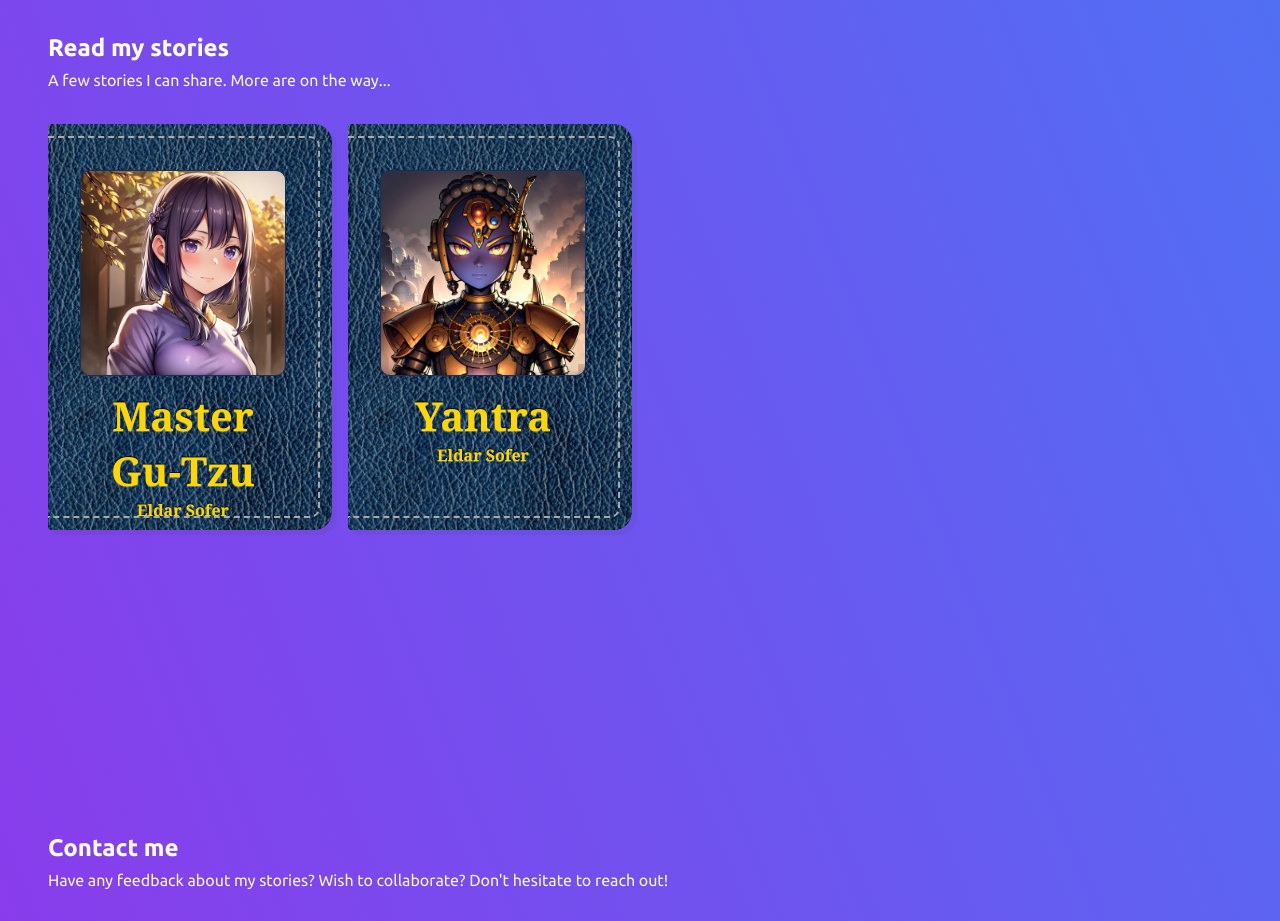
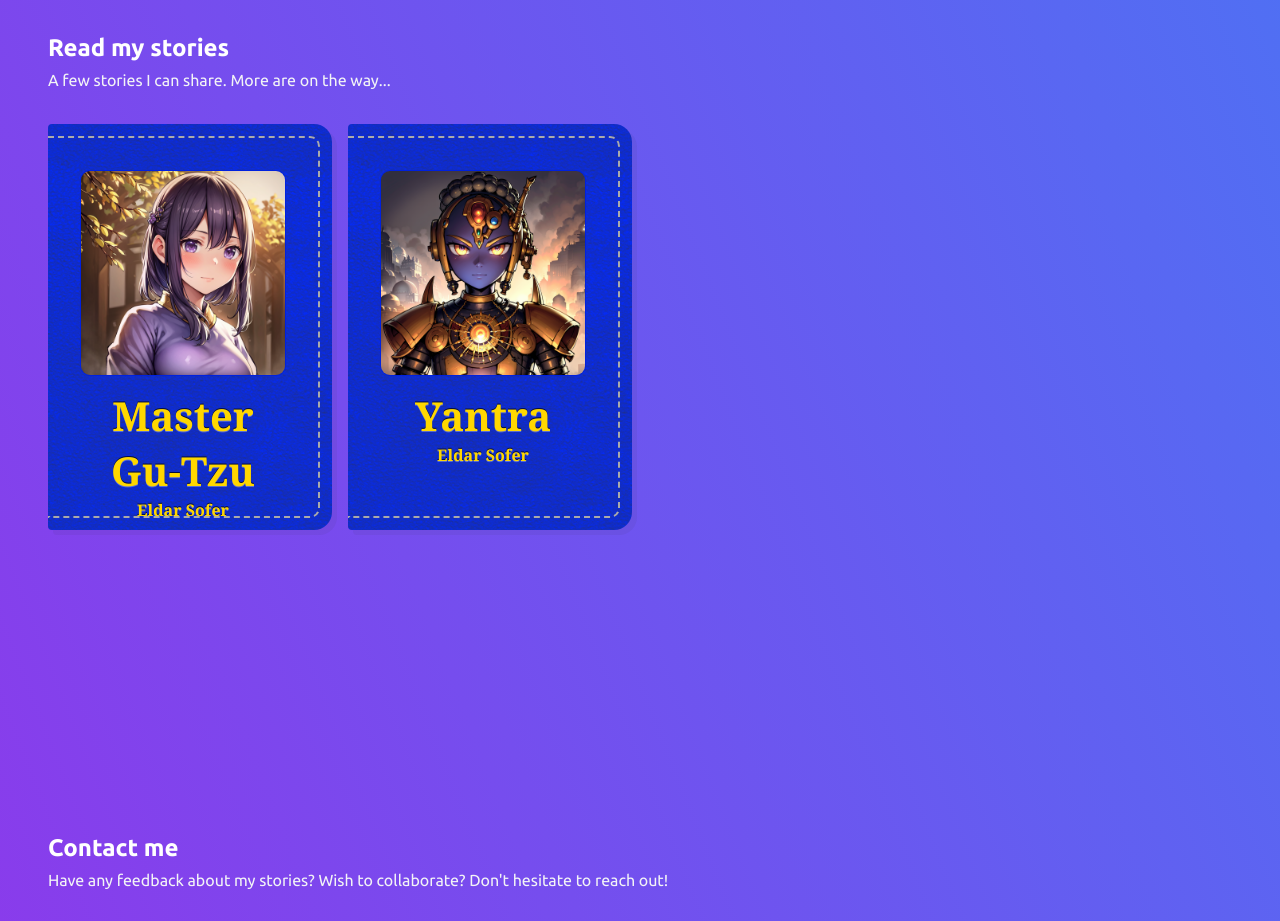
Before and after one commit to BenAzlay/EldarSofer, a Next.js app: page / in a window 1280 px wide. Shown: the part 1560-2481 px from the top of the page. Built offline with nearby package versions, Linux system fonts and the light colour scheme.

Commit message:
Book texture improved

```diff
--- a/src/app/globals.css
+++ b/src/app/globals.css
@@ -68,11 +68,12 @@ body {
 .book-front, .book-back {
 	backface-visibility: hidden;
 	position: absolute;
-  background-image: url(./assets/leather-texture.jpg);
+  background-color: #0028ff;
+  background-image: url(./assets/dark-leather.png);
   background-size: cover;
   box-shadow: 5px 5px #3b3b3b10;
   font-family: Cambria, Cochin, Georgia, Times, 'Times New Roman', serif;
-  color: gold;
+  color: #ffd700;
   font-weight: 600;
   text-shadow: 0px 1px 0px rgba(255, 255, 255, .3), 0px -1px 0px rgba(0, 0, 0, .7);
   height: 100%;
@@ -118,7 +119,7 @@ body {
 .book-img {
   border-radius: 10px;
   text-shadow: 0px 1px 0px rgba(255, 255, 255, .3), 0px -1px 0px rgba(0, 0, 0, .7);
-  border: solid 1px #182F59;
+  border: solid 1px #0021de;
   margin-bottom: 12px;
 }
 
@@ -144,7 +145,7 @@ body {
   padding: 6px 12px;
   margin-top: 12px;
   border: 2px solid gold;
-  background-color: #182F59;
+  background-color: #0021de;
   border-radius: 10px;
   font-size: 1.25rem;
   text-align: center;
```
Also changed, not shown: src/app/assets/dark-leather.png (added), src/app/assets/leather-texture.jpg (deleted).
